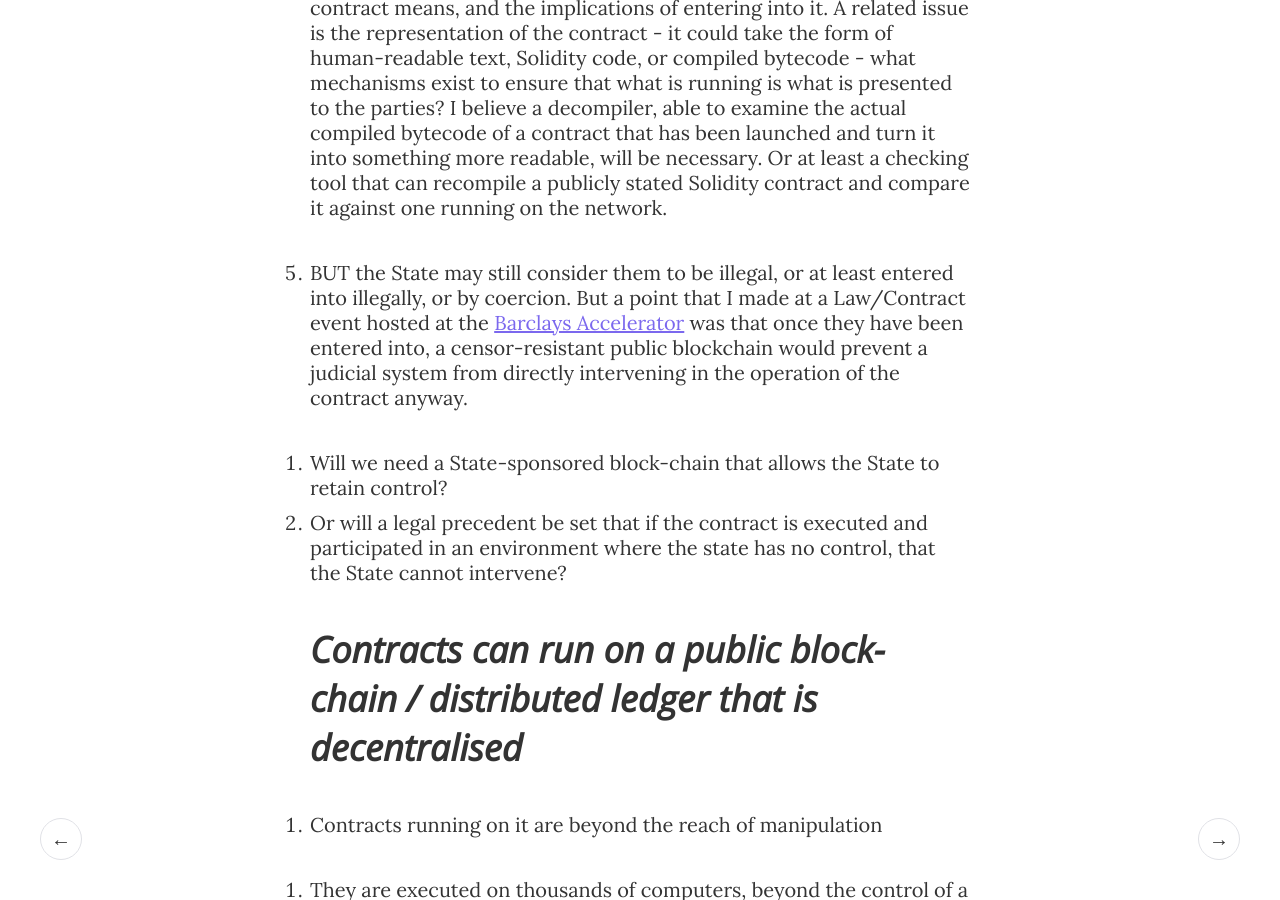
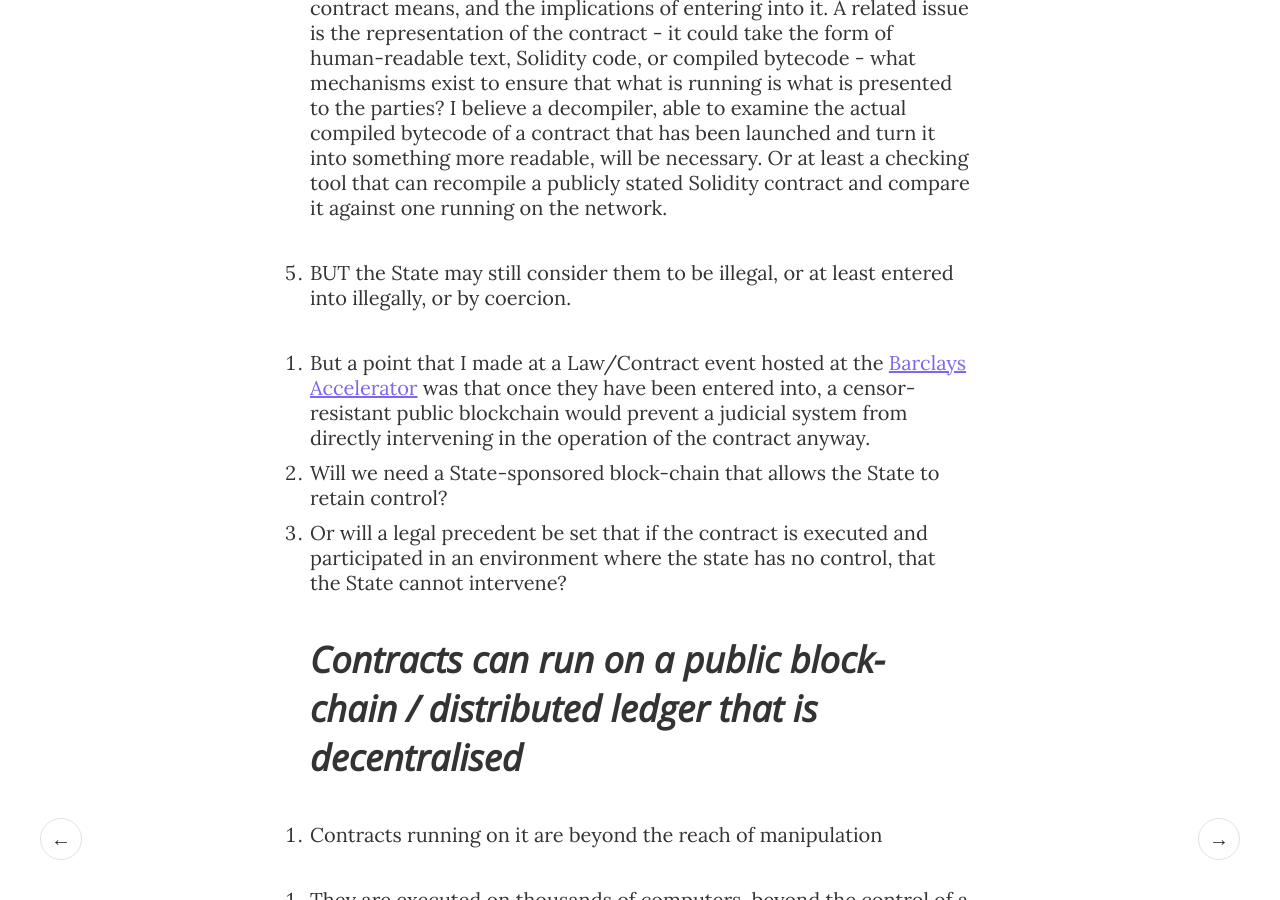
Before and after one commit to jamescarlyle/jamescarlyle.github.io, a Jekyll site: the page built from _posts/2015-07-21-what-is-a-smart-contract.md, in a window 1280 px wide and 900 px high, scrolled down 2472 px. Built offline with Jekyll 4.4.1, drawn with Linux system fonts in a browser that asks for light colours.

```diff
--- a/_posts/2015-07-21-what-is-a-smart-contract.md
+++ b/_posts/2015-07-21-what-is-a-smart-contract.md
@@ -19,6 +19,7 @@ Taking each of these in turn:
 
 Contracts are executable business logic and data, written in a computer language
 --------------------------------------------------------------------------------
+
 1. They are not ambiguous - because code inputs result in consistent outputs
 	* They do not need a judicial system or lawyers to interpret them. But the lawyers will need to learn how to code! Consensus amongst techies and lawyers seems to be that law firms that have tech skills will do well in this space.
 
@@ -31,12 +32,14 @@ Contracts are executable business logic and data, written in a computer language
 4. They are binding
 	* Participants send irrevocable transactions and value into them. This means that participants need to be completely aware of what the contract means, and the implications of entering into it. A related issue is the representation of the contract - it could take the form of human-readable text, Solidity code, or compiled bytecode - what mechanisms exist to ensure that what is running is what is presented to the parties? I believe a decompiler, able to examine the actual compiled bytecode of a contract that has been launched and turn it into something more readable, will be necessary. Or at least a checking tool that can recompile a publicly stated Solidity contract and compare it against one running on the network.
 
-5. BUT the State may still consider them to be illegal, or at least entered into illegally, or by coercion. But a point that I made at a Law/Contract event hosted at the [Barclays Accelerator](http://www.barclaysaccelerator.com/#/home/) was that once they have been entered into, a censor-resistant public blockchain would prevent a judicial system from directly intervening in the operation of the contract anyway.
-   * Will we need a State-sponsored block-chain that allows the State to retain control?
-   * Or will a legal precedent be set that if the contract is executed and participated in an environment where the state has no control, that the State cannot intervene?
+5. BUT the State may still consider them to be illegal, or at least entered into illegally, or by coercion.
+	* But a point that I made at a Law/Contract event hosted at the [Barclays Accelerator](http://www.barclaysaccelerator.com/#/home/) was that once they have been entered into, a censor-resistant public blockchain would prevent a judicial system from directly intervening in the operation of the contract anyway.
+	* Will we need a State-sponsored block-chain that allows the State to retain control?
+	* Or will a legal precedent be set that if the contract is executed and participated in an environment where the state has no control, that the State cannot intervene?
 
 Contracts can run on a public block-chain / distributed ledger that is decentralised
 --------------------------------------------------------------------------------
+
 1. Contracts running on it are beyond the reach of manipulation
 	* They are executed on thousands of computers, beyond the control of a single powerful entity. It will become important to ensure that the network itself is sufficiently "diverse", i.e. that the mining is happening across nodes that are sufficiently separated from each other, both geographically and geopolitically.
 
@@ -50,6 +53,7 @@ Contracts can run on a public block-chain / distributed ledger that is decentral
 
 The block chain is secure
 --------------------------------------------------------------------------------
+
 1. All transactions are controlled by public/private keys and open hash cryptography algorithms – at least as secure as BitCoin.
 	* This is key  - the larger the transaction, the more important this becomes. Ethereum itself has been subject to 2 external security audits, but the more compelling proof will be correct operation with a range of contracts and parties, over an extended period of time.
 
```
